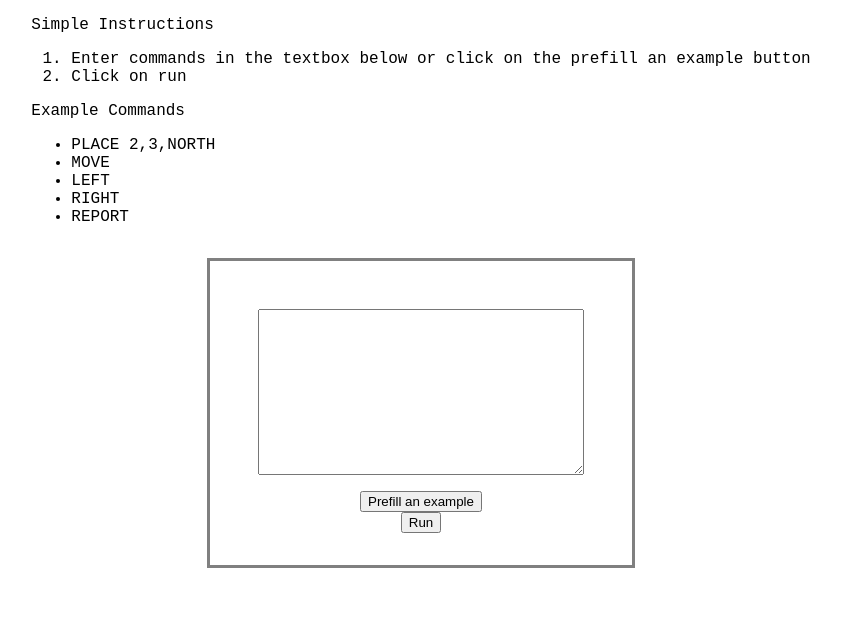
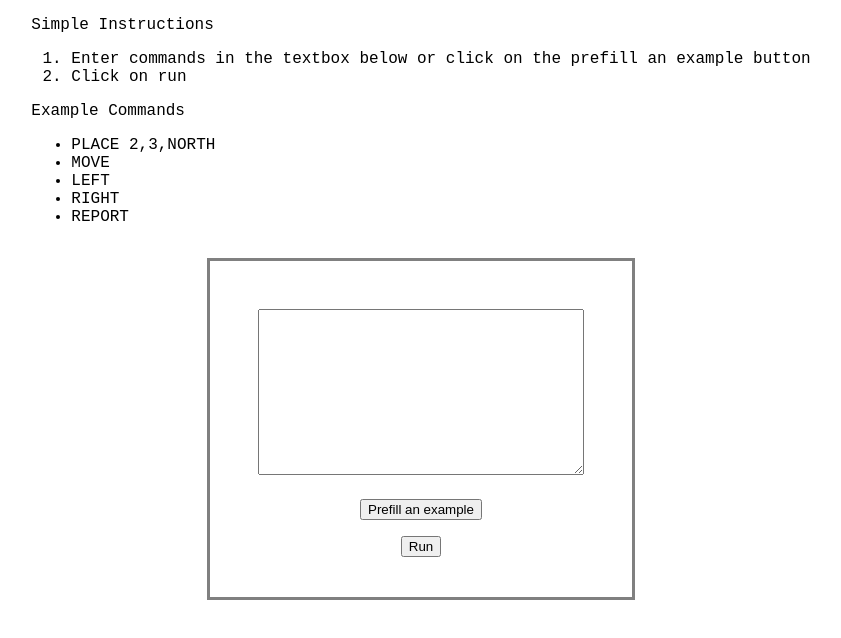
Before and after one commit to iankhor/toy-robot-ts, a React (Create React App) app: page / in a window 1280 px wide. Shown: the top 638 px of the page, without its empty margins (219-1060 px from the left). Built offline with nearby package versions, Linux system fonts and the light colour scheme.

Commit message:
CSS tweaks

```diff
--- a/src/stylesheets/App.css
+++ b/src/stylesheets/App.css
@@ -7,6 +7,10 @@
   width: 20rem;
   height: 10rem;
   font-size: 1.2rem;
+}
+
+.command-input button {
+  margin: 0.5rem;
 }
 
 .command-input {
```
